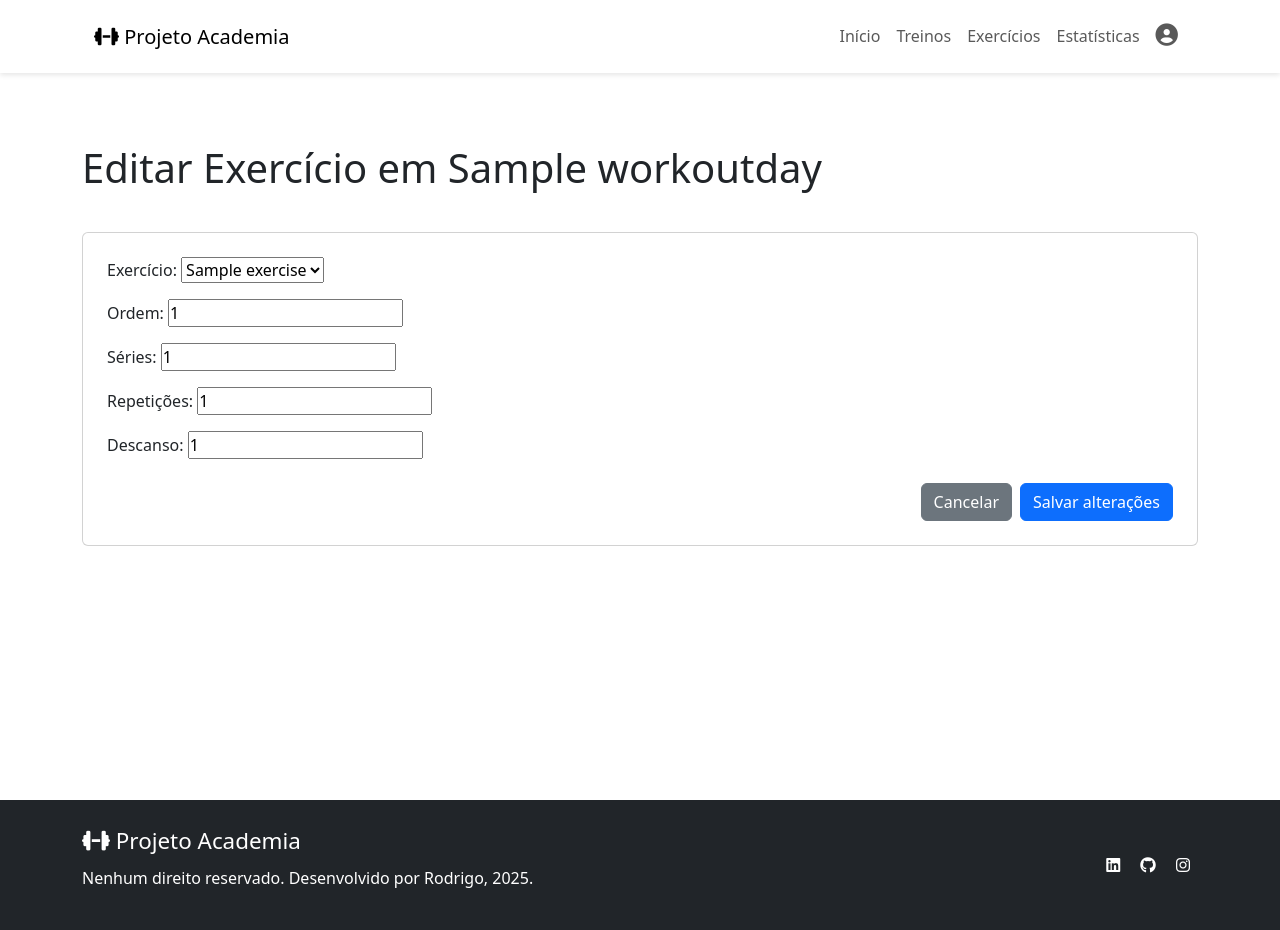
After one commit to Rodrigo635/projeto-academia, a Django app: page /treinos/1/dias/1/exercicios/1/editar/ in a window 1280 px wide. The commit adds this page. Run offline with Django 5.2, Linux system fonts and the light colour scheme; a user stored in the database is signed in; tables that the repository leaves empty hold one stand-in row (values such as "Sample post").

Commit message:
Função de edição de exercício no dia de treino

```diff
--- a/app_academia/templates/cadastrar_exercicio_no_dia.html
+++ b/app_academia/templates/cadastrar_exercicio_no_dia.html
@@ -33,10 +33,10 @@
         {# Botões Editar / Remover no canto inferior direito do card #}
         <div class="position-absolute" style="bottom: 1rem; right: 1rem;">
           <div class="gap-2">
-            <!-- <a href="{% url 'editar_exercicio_no_dia' plano_id dia.id wd.id %}"
+            <a href="{% url 'editar_exercicio_no_dia' plano_id dia.id wd.id %}"
                class="btn btn-sm btn-secondary text-white">
               <i class="fa-solid fa-pen-to-square"></i>
-            </a> -->
+            </a>
             <form method="post"
                   action="{% url 'remover_exercicio_no_dia' plano_id dia.id wd.id %}"
                   style="display:inline;">
--- /dev/null
+++ b/app_academia/templates/editar_exercicio_no_dia.html
@@ -0,0 +1,22 @@
+{% extends 'index2.html' %}
+{% block content %}
+<section class="min-vh-100 py-5">
+  <div class="container my-lg-5">
+    <h1 class="pt-5 pb-3">Editar Exercício em {{ dia.name }}</h1>
+
+    <div class="card p-4 mt-4 overflow-hidden">
+      <form method="post">{% csrf_token %}
+        {{ form.as_p }}
+        <div class="mt-4 d-flex justify-content-end gap-2">
+          <a href="{% url 'cadastrar_exercicio_no_dia' plano_id dia.id %}" class="btn btn-secondary">
+            Cancelar
+          </a>
+          <button type="submit" class="btn btn-primary">
+            Salvar alterações
+          </button>
+        </div>
+      </form>
+    </div>
+  </div>
+</section>
+{% endblock %}
```
Also changed, not shown: app_academia/templates/listar_dias.html (+4 -4 lines).
